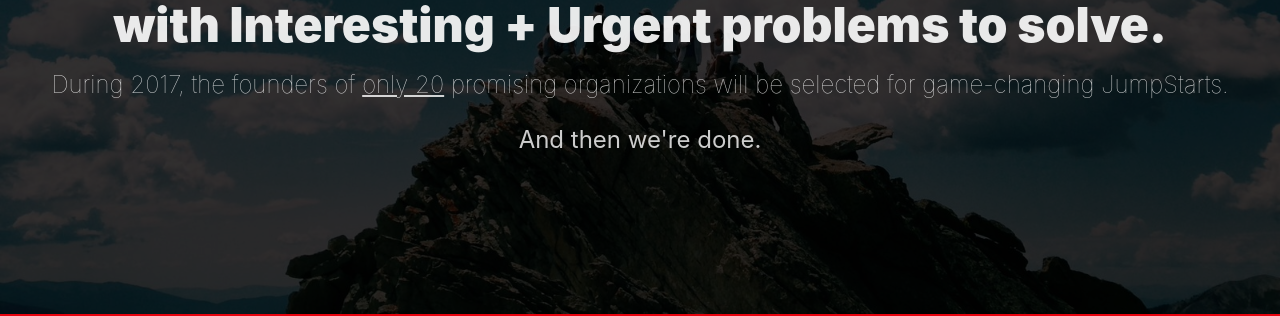
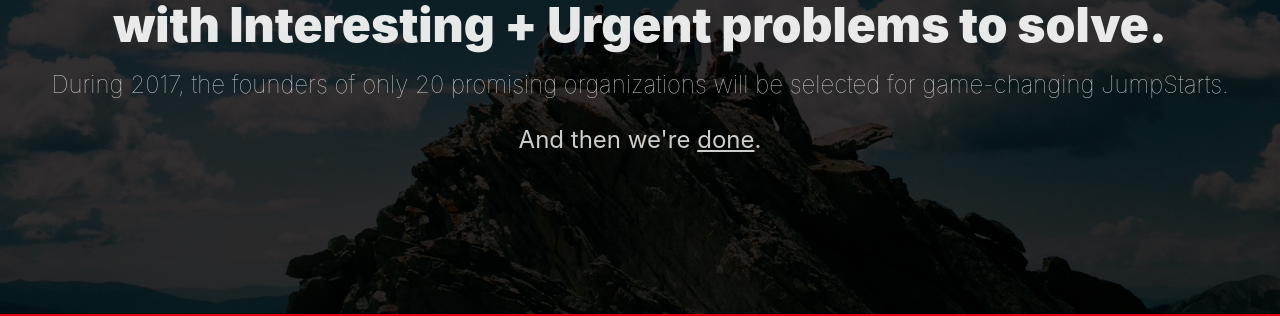
Before and after one commit to aaronergreen/jumpstarts, a Jekyll site: the page built from index.html, in a window 1280 px wide and 900 px high. Shown: the part 353-669 px from the top of the window. Built offline with Jekyll 4.4.1, drawn with Linux system fonts in a browser that asks for light colours.

Commit message:
changed underline

```diff
--- a/_config.yml
+++ b/_config.yml
@@ -2,7 +2,7 @@
 # These basic values are used with the Jekyll SEO tag https://github.com/jekyll/jekyll-seo-tag#usage
 # but you can also use them anywhere in your site, like this: {{ site.title }} or {{ site.twitter.username }}
 title: "Looking for 20 Social Startups <br> with Interesting + Urgent problems to solve."
-description: "During 2017, the founders of <u>only 20</u> promising organizations will be selected for game-changing JumpStarts. <br> <br> <b>And then we're done.</b>"
+description: "During 2017, the founders of only 20 promising organizations will be selected for game-changing JumpStarts. <br> <br> <b>And then we're <u>done</u>.</b>"
 url: "https://www.socialrocketfactory.com" # the base hostname & protocol for your site
 author: []
 twitter:
```
